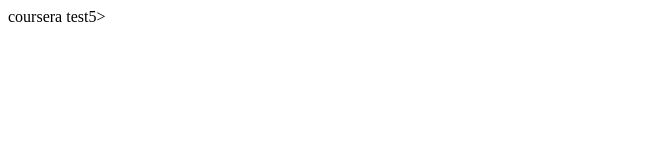
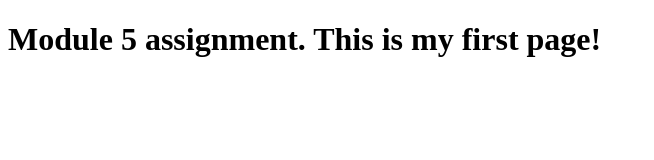
Before and after one commit to HRR123/coursera-test5, a plain HTML site: page site/index.html in a window 1280 px wide. Shown: the whole page, without its empty margins (0-654 px from the left). Drawn offline with Linux system fonts and the light colour scheme.

Commit message:
small addition to our content.

```diff
--- a/site/index.html
+++ b/site/index.html
@@ -4,6 +4,6 @@
 	<title>hello coursera</title>
 </head>
 <body>
-<time> coursera test5</time>>
+<h1> Module 5 assignment. This is my first page!</h1>
 </body>
 </html>
```
